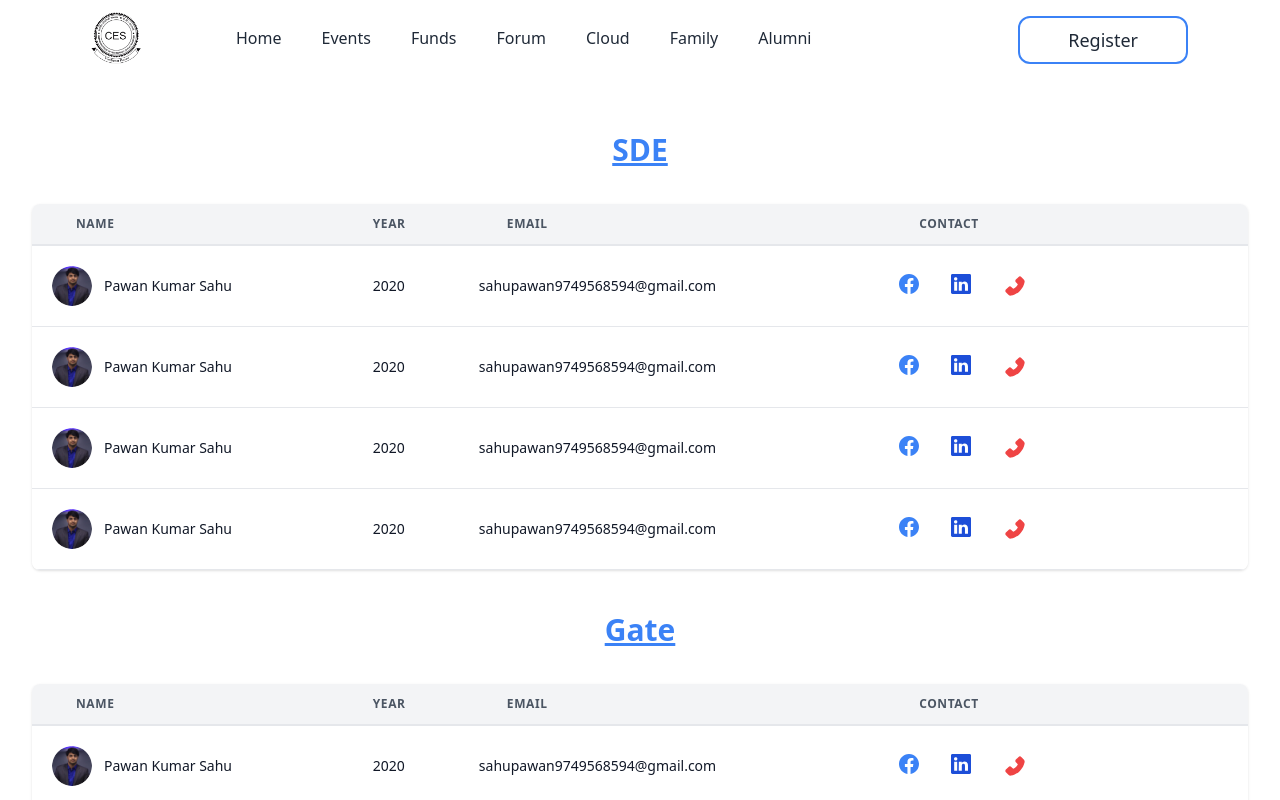
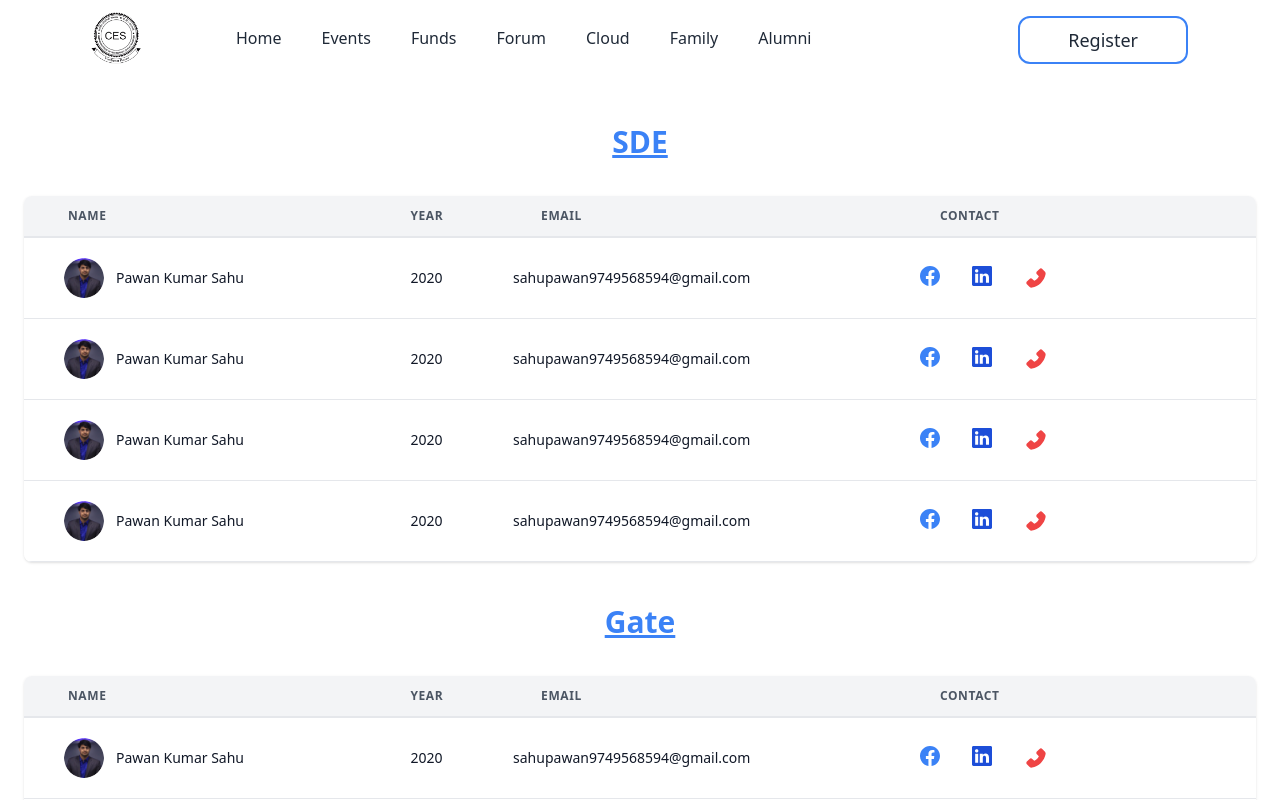
Before and after one commit to Manshi34-github/CES, a React (Create React App) app: page /contact in a window 1280 px wide. Shown: the top 800 px of the page. Built offline with nearby package versions, Linux system fonts and the light colour scheme.

Commit message:
Update Contact.js

```diff
--- a/src/Pages/Contact.js
+++ b/src/Pages/Contact.js
@@ -11,7 +11,7 @@ const Contact = () => {
     <div>
       <Navbar />
       <div className="pt-20">
-        <div class="bg-white p-8 rounded-md w-full">
+        <div class="bg-white p-6 rounded-md w-full">
           {Data.map((post) => {
             const students = post.student;
             return (
@@ -46,7 +46,7 @@ const Contact = () => {
                         {students.map((student) => {
                           return (
                             <tr>
-                              <td class="px-5 py-5 border-b border-gray-200 bg-white text-sm">
+                              <td class="px-10 py-5 border-b border-gray-200 bg-white text-sm">
                                 <div class="flex items-center">
                                   <div class="flex-shrink-0 w-10 h-10">
                                     <img
```
